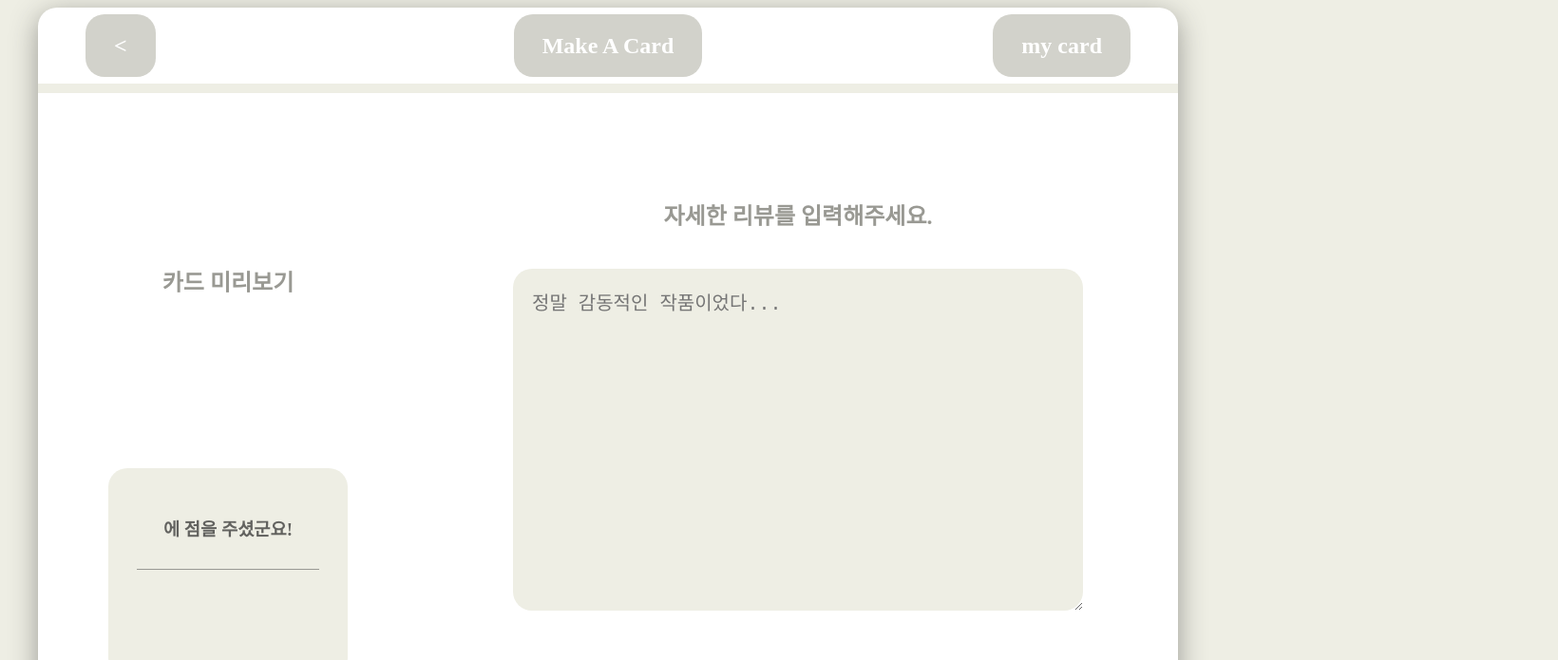
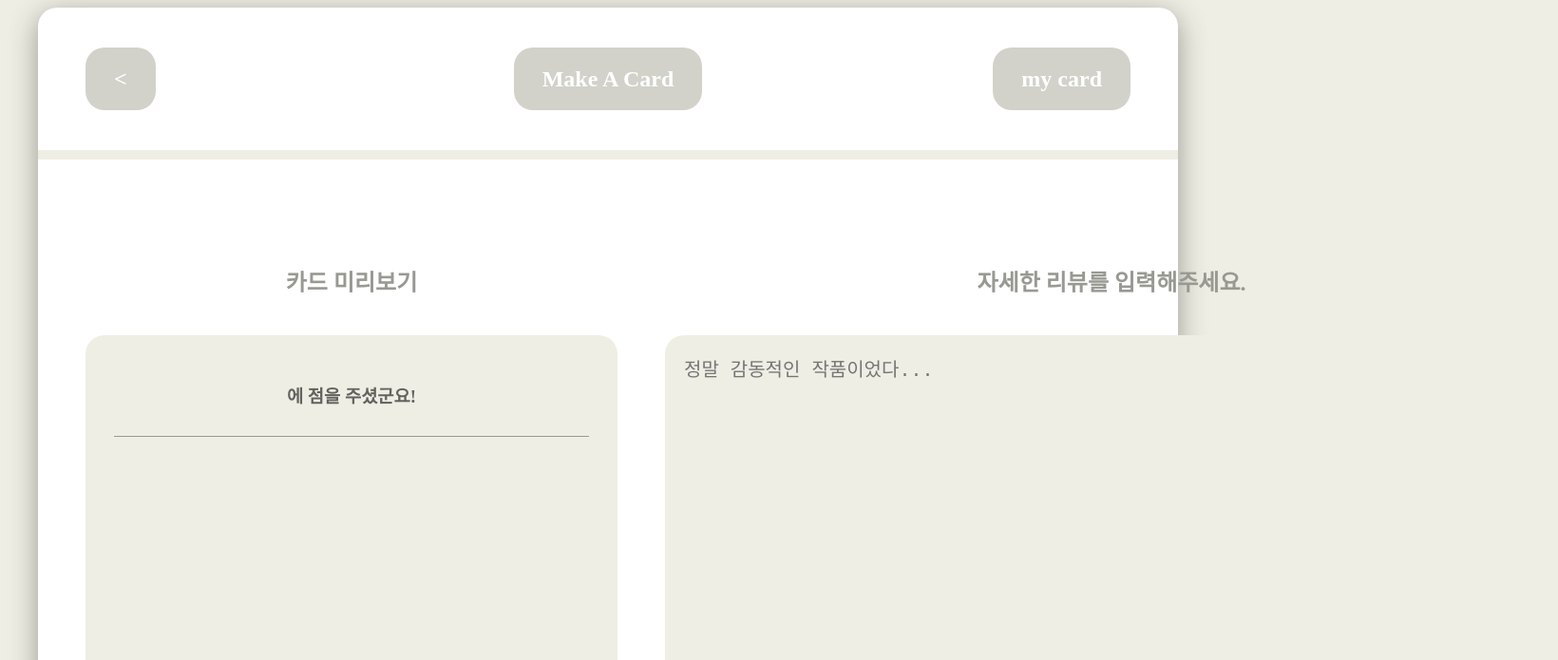
Before and after one commit to khy731/Movie-Card, a React (Create React App) app: page /create in a window 1280 px wide. Shown: the top 695 px of the page at 95% size, 1640 px wide, since content can reach past the window. Built offline with nearby package versions, Linux system fonts and the light colour scheme.

Commit message:
사용자 친화 디자인 추가
버튼 hover 효과 등

```diff
--- a/src/App.css
+++ b/src/App.css
@@ -30,7 +30,7 @@ a {
     grid-template-columns: repeat(3, minmax(350px, auto));
     align-items: center;
 
-    height: 10vh;
+    height: 150px;
 
     border-bottom: 10px solid #eeeee4;
     border-radius: 20px 20px 0 0;
@@ -45,6 +45,10 @@ a {
     background-color: #D2D2CB;
     color: white;
     border-radius: 20px;
+}
+
+.Header a:hover {
+    background-color:#979794;
 }
 
 .Header .leftChild {
@@ -80,6 +84,10 @@ a {
     color: white;
     background-color: #D2D2CB;
     border-radius: 20px;
+}
+
+.Home .goto_create:hover {
+    background-color:#979794;
 }
 
 /* New  */
@@ -124,6 +132,10 @@ a {
     cursor: pointer;
 }
 
+.New button:hover {
+    background-color:#979794;
+}
+
 /* Create  */
 
 .Create {
@@ -149,8 +161,8 @@ a {
     margin-bottom: 50px;
     padding: 20px;
 
-    width: 70vh;
-    height: 40vh;
+    width: 900px;
+    height: 500px;
 
     border: none;
     border-radius: 20px;
@@ -171,6 +183,10 @@ a {
     font-weight: bold;
 
     cursor: pointer;
+}
+
+.Create article div button:hover {
+    background-color:#979794;
 }
 
 .Create aside {
@@ -238,6 +254,10 @@ a {
     cursor: pointer;
 }
 
+.MyCard button:hover {
+    opacity: 0.7;
+}
+
 /* CardList */
 
 .AllCard {
@@ -267,11 +287,12 @@ a {
 /* Card */
 
 .Card {
+    display: grid;
+    grid-template-rows: 0.5fr 1fr 2fr 0.5fr;
     padding: 30px;
 
-    min-width: 15vw;
-    max-width: 20vw;
-    min-height: 20vh;
+    width: 500px;
+    min-height: 10vh;
     max-height: 40vh;
 
     text-align: center;
@@ -293,8 +314,7 @@ a {
 }
 
 .Card button {
-    margin-top: 30px;
-    margin-right: 20px;
+    margin: 10px;
     padding: 10px;
     padding-left: 20px;
     padding-right: 20px;
```
